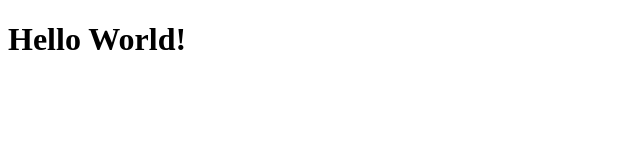
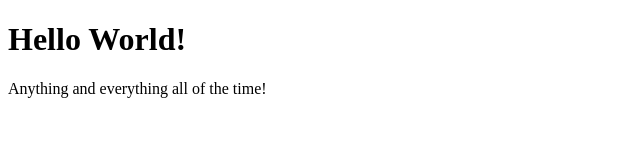
Before and after one commit to Sazzzel/2409-LANCS-GITIntro, a plain HTML site: page index.html in a window 1280 px wide. Shown: the whole page, without its empty margins (0-640 px from the left). Drawn offline with Linux system fonts and the light colour scheme.

Commit message:
Add Paragraph to index.html

```diff
--- a/index.html
+++ b/index.html
@@ -7,5 +7,6 @@
 </head>
 <body>
     <h1>Hello World!</h1>
+    <p>Anything and everything all of the time!</p>
 </body>
 </html>
```
